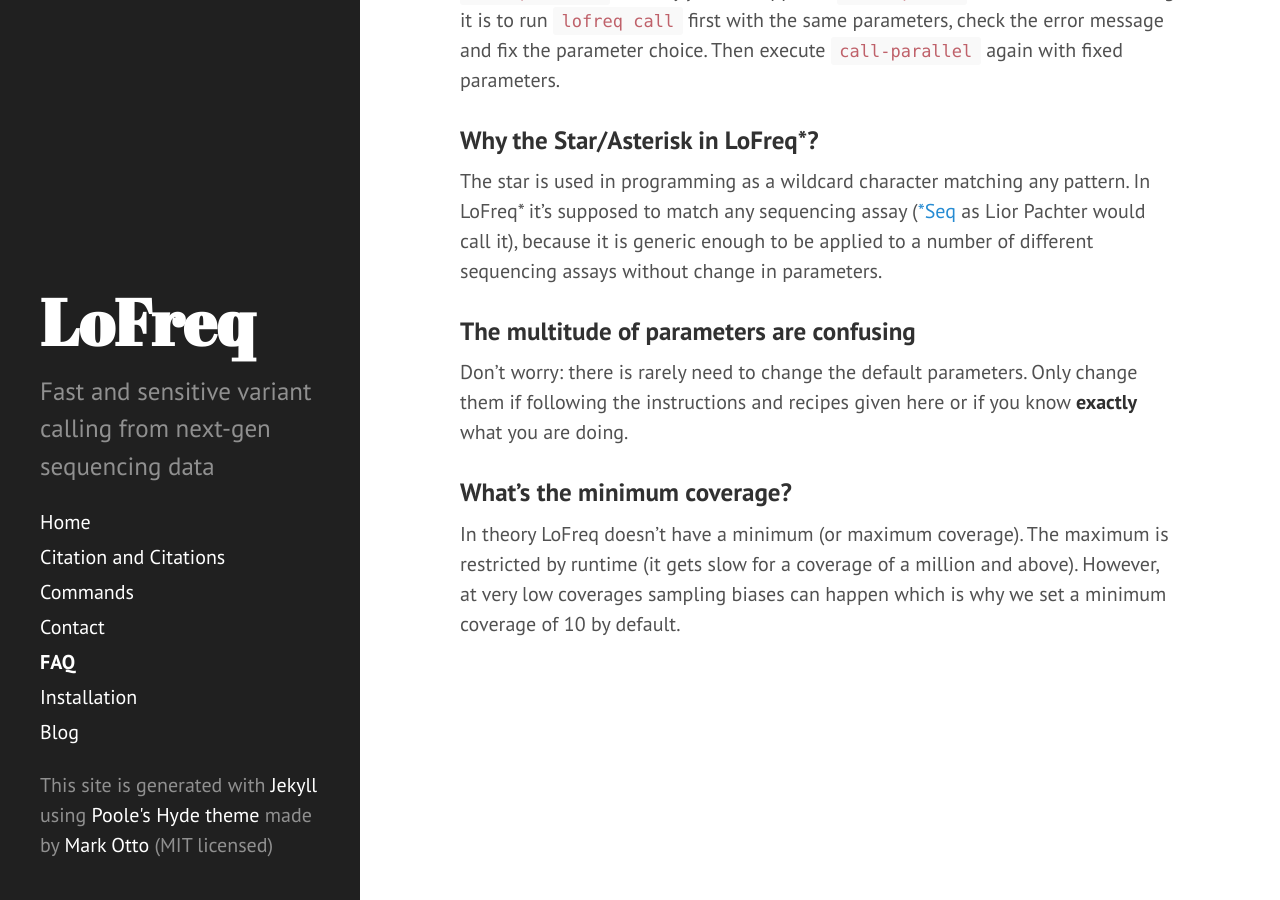
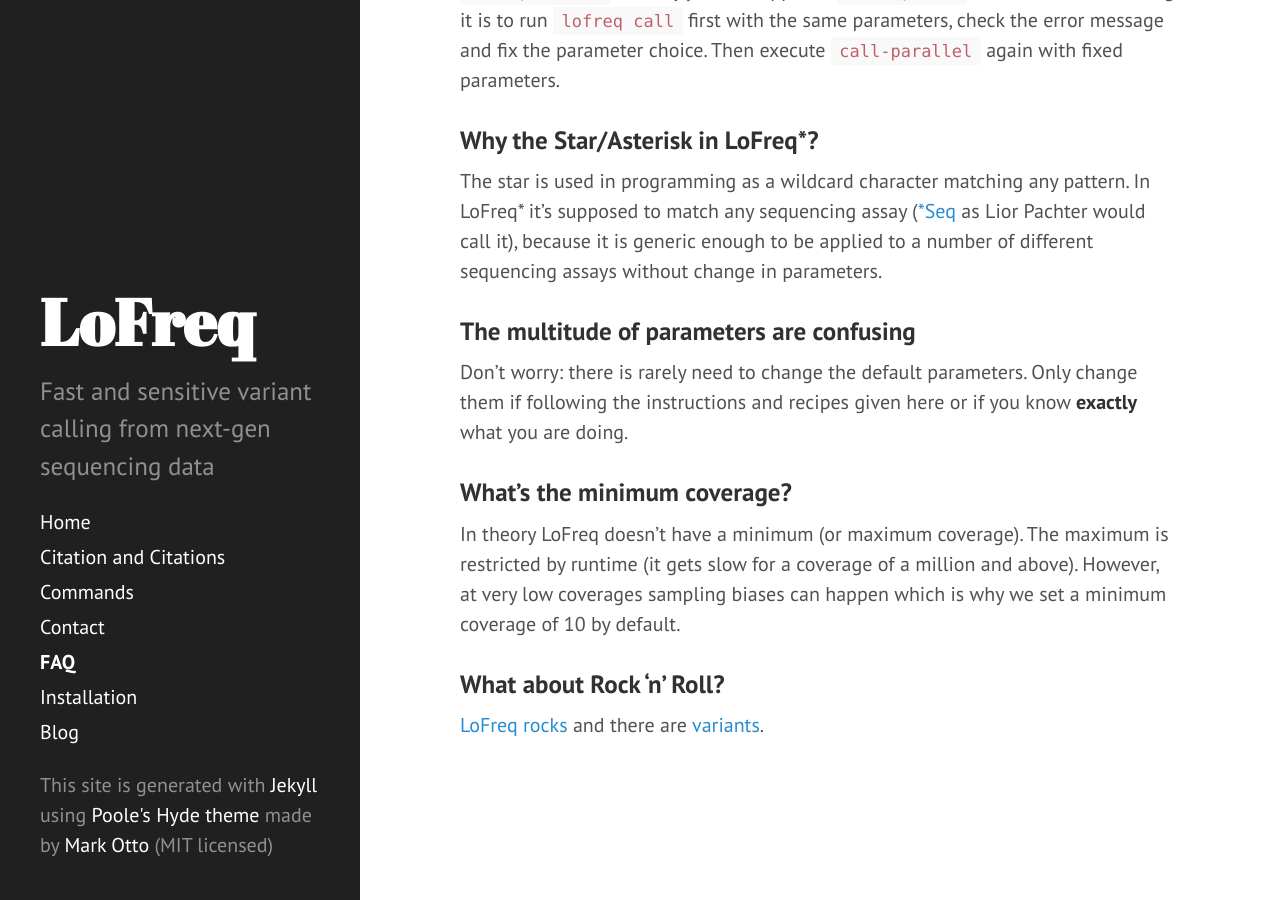
Before and after one commit to CSB5/lofreq, a Jekyll site: the page built from faq.md, in a window 1280 px wide and 900 px high, scrolled down 1884 px. Built offline with Jekyll 4.4.1, drawn with Linux system fonts in a browser that asks for light colours; Markdown is read by kramdown in place of the engine named in the settings.

Commit message:
- changed pacio link to the github wiki instead of video intro - add links to lofreq variants :)

```diff
--- a/faq.md
+++ b/faq.md
@@ -106,3 +106,8 @@ In theory LoFreq doesn't have a minimum (or maximum coverage). The
 maximum is restricted by runtime (it gets slow for a coverage of a
 million and above). However, at very low coverages sampling biases can
 happen which is why we set a minimum coverage of 10 by default.
+
+
+### What about Rock 'n' Roll?
+
+[LoFreq rocks](http://www.last.fm/music/Lofreq) and there are [variants](http://www.last.fm/music/Lo+Freq).
```
Also changed, not shown: citation.md (+3 -1 lines).
